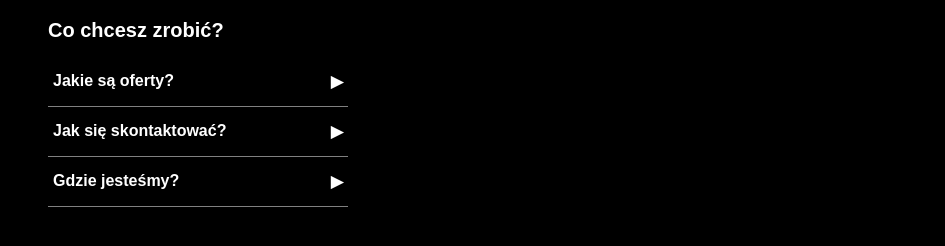
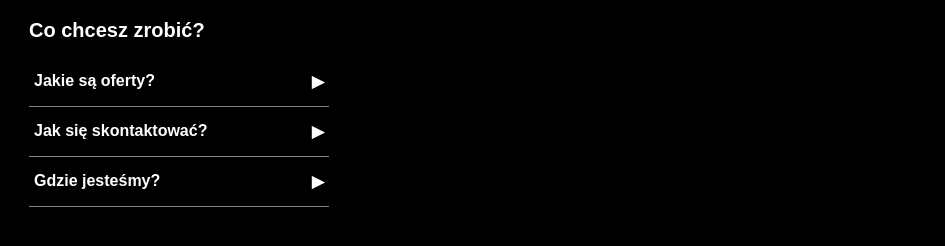
Before and after one commit to deb-bed/Ospol, a plain HTML site: page index.html in a window 1280 px wide. Shown: the part 90-336 px from the top of the page, without its empty margins (0-945 px from the left). Drawn offline with Linux system fonts and the light colour scheme.

Commit message:
Update index.html

```diff
--- a/index.html
+++ b/index.html
@@ -24,7 +24,7 @@
         .left-container {
             text-align: left;
             max-width: 300px;
-            margin-left: 20px;
+            margin-left: 1px;
         }
         .small-heading {
             font-size: 20px;
```
